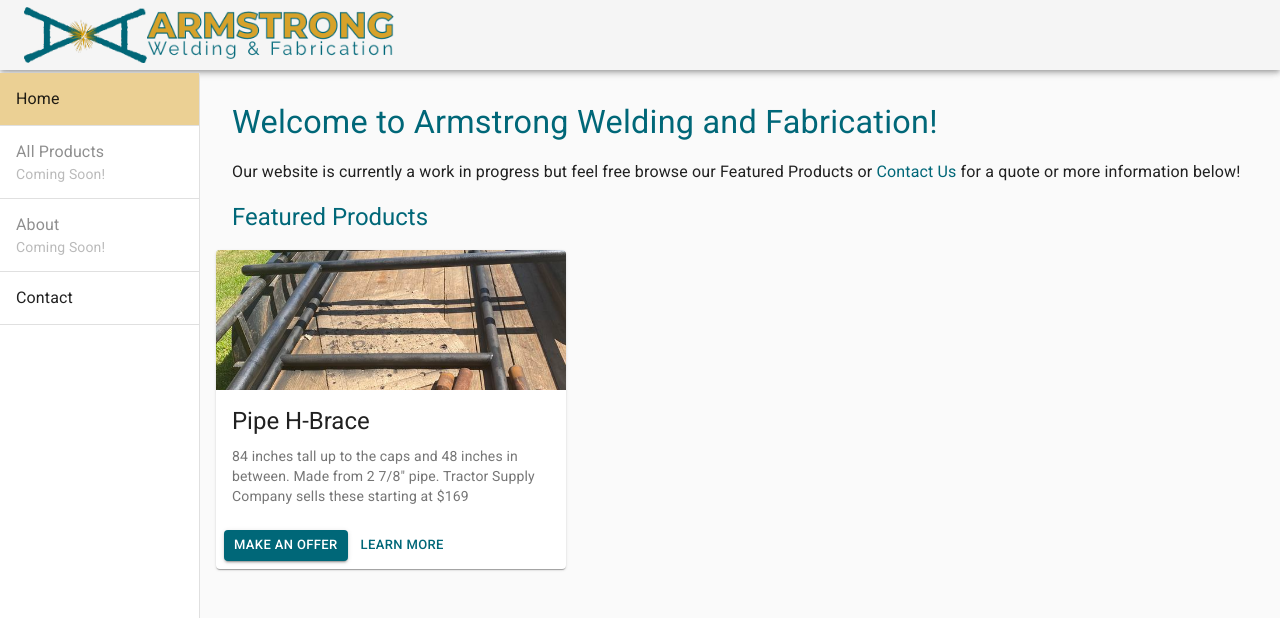
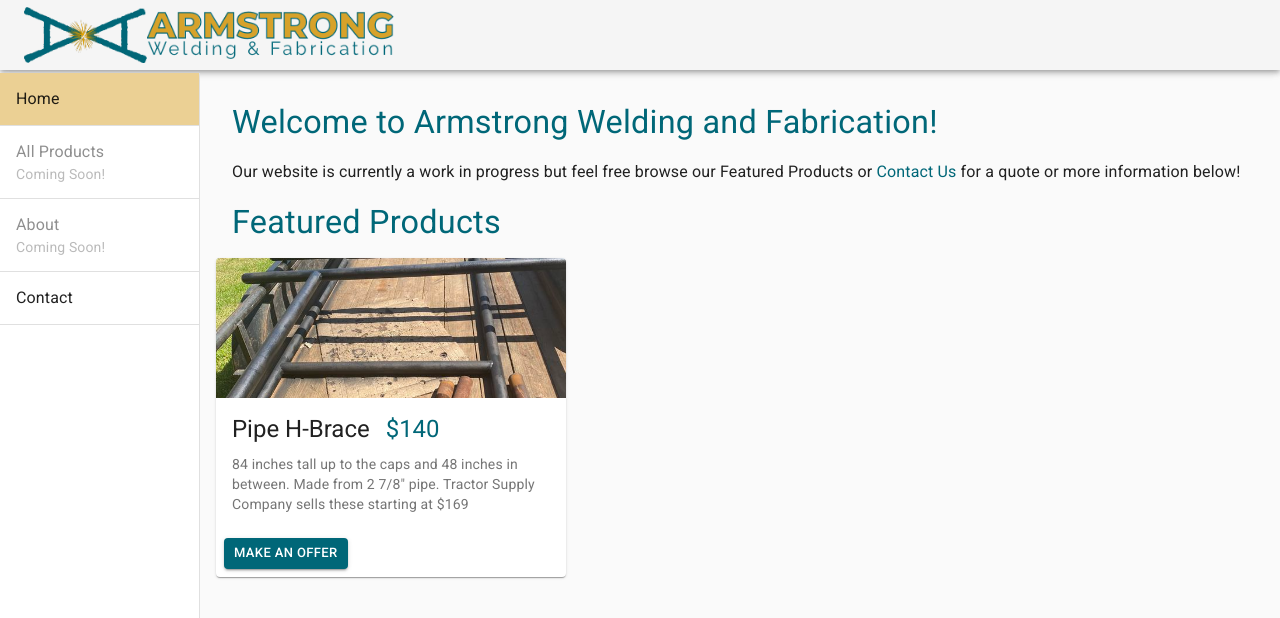
Before and after one commit to craigwendel/armstrong-welding, a Next.js app: page / in a window 1280 px wide. Shown: the top 618 px of the page. Built offline with nearby package versions, Linux system fonts and the light colour scheme.

Commit message:
Edit click actions for FeaturedProducts. Remove unused props for Navigation component

```diff
--- a/components/FeaturedProducts.js
+++ b/components/FeaturedProducts.js
@@ -15,6 +15,13 @@ const useStyles = makeStyles({
   container: {
     display: 'flex',
     flexWrap: 'wrap',
+    alignItems: 'center',
+  },
+  product: {
+    marginRight: '1rem',
+  },
+  productPrice: {
+    display: 'flex',
     alignItems: 'center',
   },
   root: {
@@ -47,23 +54,38 @@ export default function FeaturedProducts() {
         </Link>{' '}
         for a quote or more information below!
       </Typography>
-      <Typography className={classes.type} variant="h5" color="primary">
+      <Typography className={classes.type} variant="h4" color="primary">
         Featured Products
       </Typography>
       <div className={classes.container}>
         {allProducts.map(product => (
           <Card key={product.name} className={classes.root}>
-            <CardActionArea>
+            {/* <CardActionArea> */}
             <CardMedia
               className={classes.media}
               image={product.img}
               title={product.name}
             />
-            </CardActionArea>
+            {/* </CardActionArea> */}
             <CardContent>
-              <Typography gutterBottom variant="h5" component="h2">
+              <div className={classes.productPrice}>
+                <Typography
+                  className={classes.product}
+                  gutterBottom
+                  variant="h5"
+                  component="h2"
+                >
                   {product.name}
                 </Typography>
+                <Typography
+                  color="primary"
+                  gutterBottom
+                  variant="h5"
+                  component="h2"
+                >
+                  {product.price}
+                </Typography>
+              </div>
               <Typography variant="body2" color="textSecondary" component="p">
                 {product.description}
               </Typography>
@@ -77,9 +99,9 @@ export default function FeaturedProducts() {
               >
                 Make an Offer
               </Button>
-              <Button size="small" color="primary">
+              {/* <Button size="small" color="primary">
                 Learn More
-              </Button>
+              </Button> */}
             </CardActions>
           </Card>
         ))}
--- a/components/Navigation.js
+++ b/components/Navigation.js
@@ -69,7 +69,7 @@ const useStyles = makeStyles(theme => ({
   },
 }));
 
-export default function Navigation(props) {
+export default function Navigation() {
   const router = useRouter();
   const classes = useStyles();
   const theme = useTheme();
@@ -79,7 +79,7 @@ export default function Navigation(props) {
     setMobileOpen(!mobileOpen);
   };
 
-  const handleMenuClick = (name, url) => {
+  const handleMenuClick = url => {
     router.push(url);
     setMobileOpen(false);
   };
@@ -93,7 +93,7 @@ export default function Navigation(props) {
               button
               classes={{ selected: classes.selected }}
               disabled={!item.active}
-              onClick={() => handleMenuClick(item.name, item.url)}
+              onClick={() => handleMenuClick(item.url)}
               selected={window.location.pathname === item.url}
             >
               <ListItemText
@@ -107,9 +107,6 @@ export default function Navigation(props) {
       </List>
     </div>
   );
-
-  const container =
-    props.window !== undefined ? () => window().document.body : undefined;
 
   return (
     <div className={classes.root}>
@@ -138,7 +135,6 @@ export default function Navigation(props) {
       <nav className={classes.drawer}>
         <Hidden smUp implementation="css">
           <Drawer
-            container={container}
             variant="temporary"
             anchor={theme.direction === 'rtl' ? 'right' : 'left'}
             open={mobileOpen}
--- a/pages/contact.js
+++ b/pages/contact.js
@@ -7,7 +7,7 @@ import RequestForm from '../components/RequestForm';
 
 const useStyles = makeStyles(theme => ({
   paper: {
-    marginTop: theme.spacing(8),
+    marginTop: theme.spacing(2),
     display: 'flex',
     flexDirection: 'column',
     alignItems: 'center',
```
Lines whose indentation alone changed are shown as unchanged.
